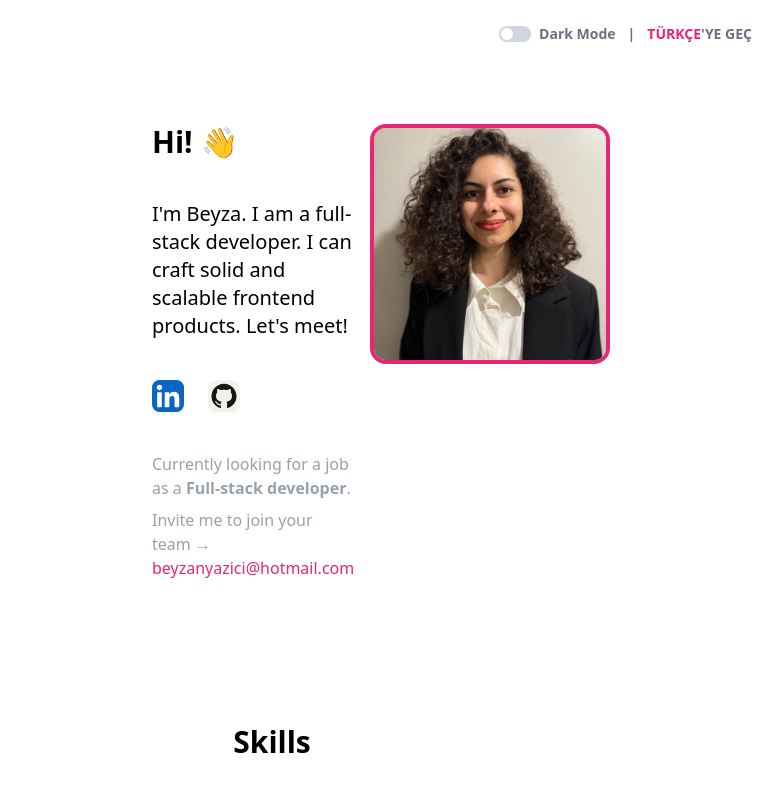
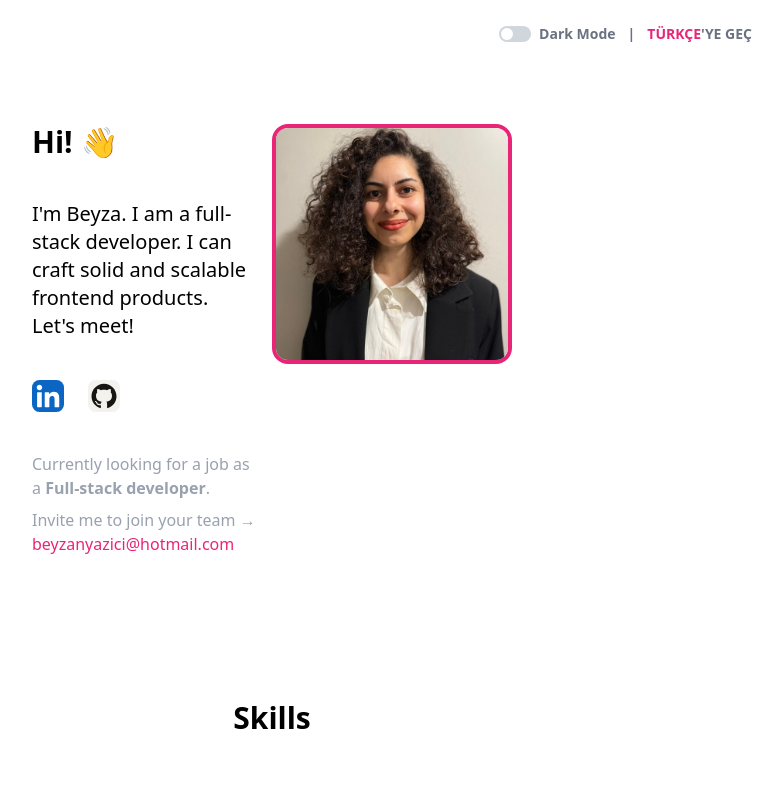
Before and after one commit to beyza-yazici/Personal-Website, a React (Vite) app: page / in a window 1280 px wide. Shown: the top 790 px of the page, without its empty margins (368-1151 px from the left). Built offline with nearby package versions, Linux system fonts and the light colour scheme.

Commit message:
Fix layout padding in HeroSection component for consistency

```diff
--- a/src/components/HomePage/Hero.jsx
+++ b/src/components/HomePage/Hero.jsx
@@ -7,7 +7,7 @@ function HeroSection() {
     const content = data[language].heroSection;
 
     return (
-        <div className="flex flex-col md:flex-row items-start justify-between gap-4 px-6 md:px-130 py-8 md:py-20">
+        <div className="flex flex-col md:flex-row items-start justify-between gap-4 px-6 md:px-100 py-8 md:py-20">
     <div className="flex-1 space-y-10">
         <h1 className="flex items-center gap-2 text-2xl md:text-3xl font-bold dark:text-white">
             {content.greeting} <span role="img" aria-label="wave">👋</span>
```
